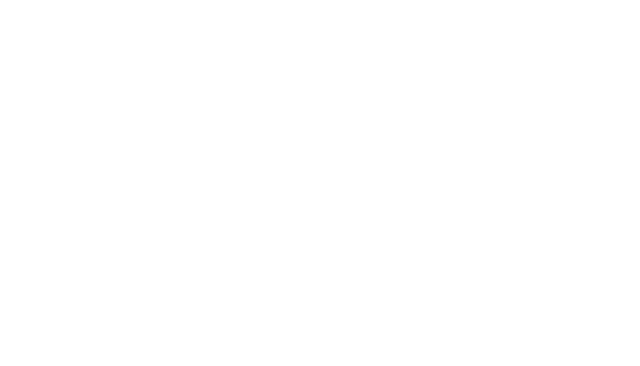
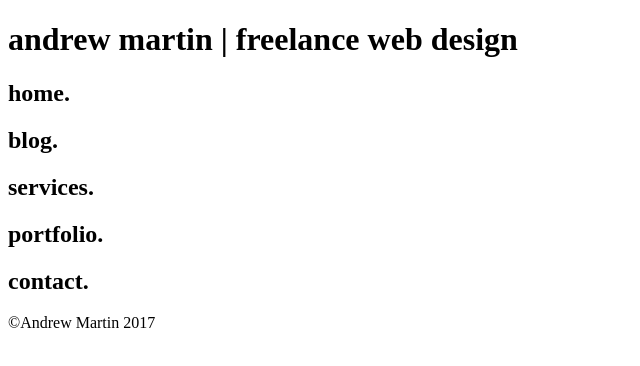
Before and after one commit to AndrewMart335/Freelance-Portfolio, a plain HTML site: page index.html in a window 1280 px wide. Shown: the whole page, without its empty margins (0-640 px from the left). Drawn offline with Linux system fonts and the light colour scheme.

Commit message:
Portfolio html

```diff
--- a/index.html
+++ b/index.html
@@ -2,9 +2,15 @@
 <html>
   <head>
     <meta charset="utf-8">
-    <title></title>
+    <title>Andrew Martin | Web Designer</title>
   </head>
   <body>
-
+<h1>andrew martin | freelance web design</h1>
+<h2>home.</h2>
+<h2>blog.</h2>
+<h2>services.</h2>
+<h2>portfolio.</h2>
+<h2>contact.</h2>
   </body>
 </html>
+&copyAndrew Martin 2017
```
